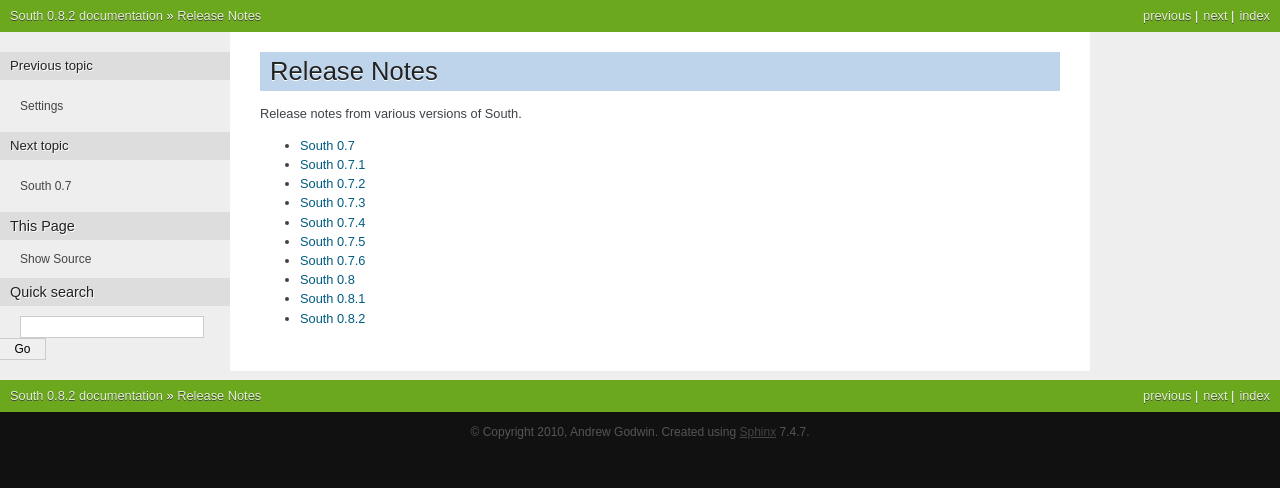
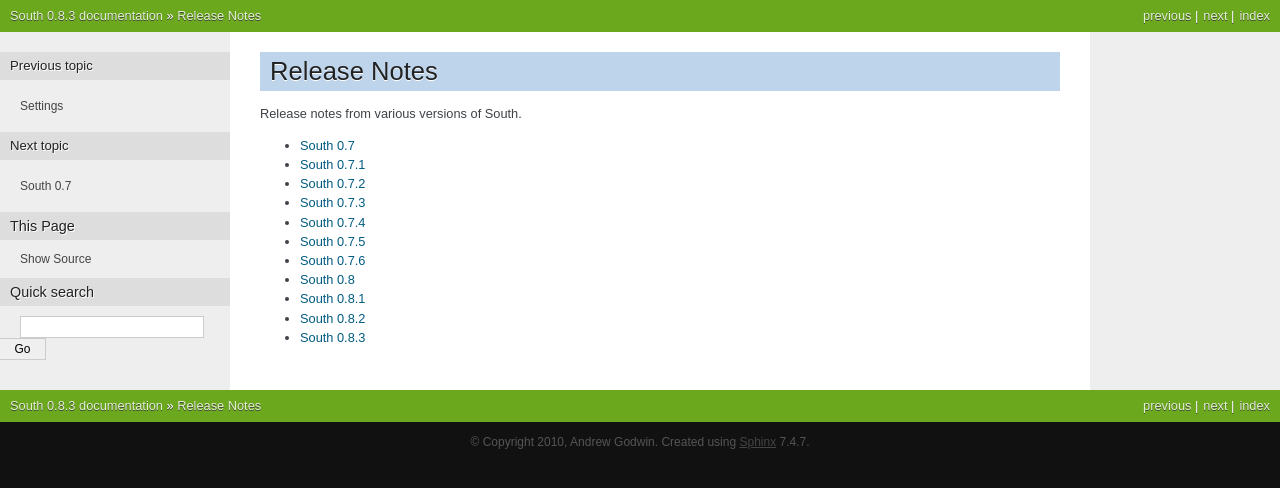
Before and after one commit to zhlgh603/django-south, a Sphinx documentation site: the page built from docs/releasenotes/index.rst, in a window 1280 px wide. Shown: the top 488 px of the page. Built offline with Sphinx 7.4.7, drawn with Linux system fonts in a browser that asks for light colours.

Commit message:
Version bump

```diff
--- a/docs/conf.py
+++ b/docs/conf.py
@@ -47,7 +47,7 @@ copyright = '2010, Andrew Godwin'
 # The short X.Y version.
 version = '0.8'
 # The full version, including alpha/beta/rc tags.
-release = '0.8.2'
+release = '0.8.3'
 
 # The language for content autogenerated by Sphinx. Refer to documentation
 # for a list of supported languages.
--- a/docs/installation.rst
+++ b/docs/installation.rst
@@ -4,7 +4,7 @@
 Installation
 ============
 
-South's current release is :ref:`0.8.2 <0-8-2-release-notes>`.
+South's current release is :ref:`0.8.3 <0-8-3-release-notes>`.
 
 There are a few different ways to install South:
 
--- a/docs/releasenotes/index.rst
+++ b/docs/releasenotes/index.rst
@@ -16,3 +16,4 @@ Release notes from various versions of South.
    0.8
    0.8.1
    0.8.2
+   0.8.3
--- a/south/__init__.py
+++ b/south/__init__.py
@@ -2,7 +2,7 @@
 South - Useable migrations for Django apps
 """
 
-__version__ = "0.8.2"
+__version__ = "0.8.3"
 __authors__ = [
     "Andrew Godwin <andrew@aeracode.org>",
     "Andy McCurdy <andy@andymccurdy.com>"
```
Also changed, not shown: docs/releasenotes/0.8.3.rst (added, +55 -0 lines).
